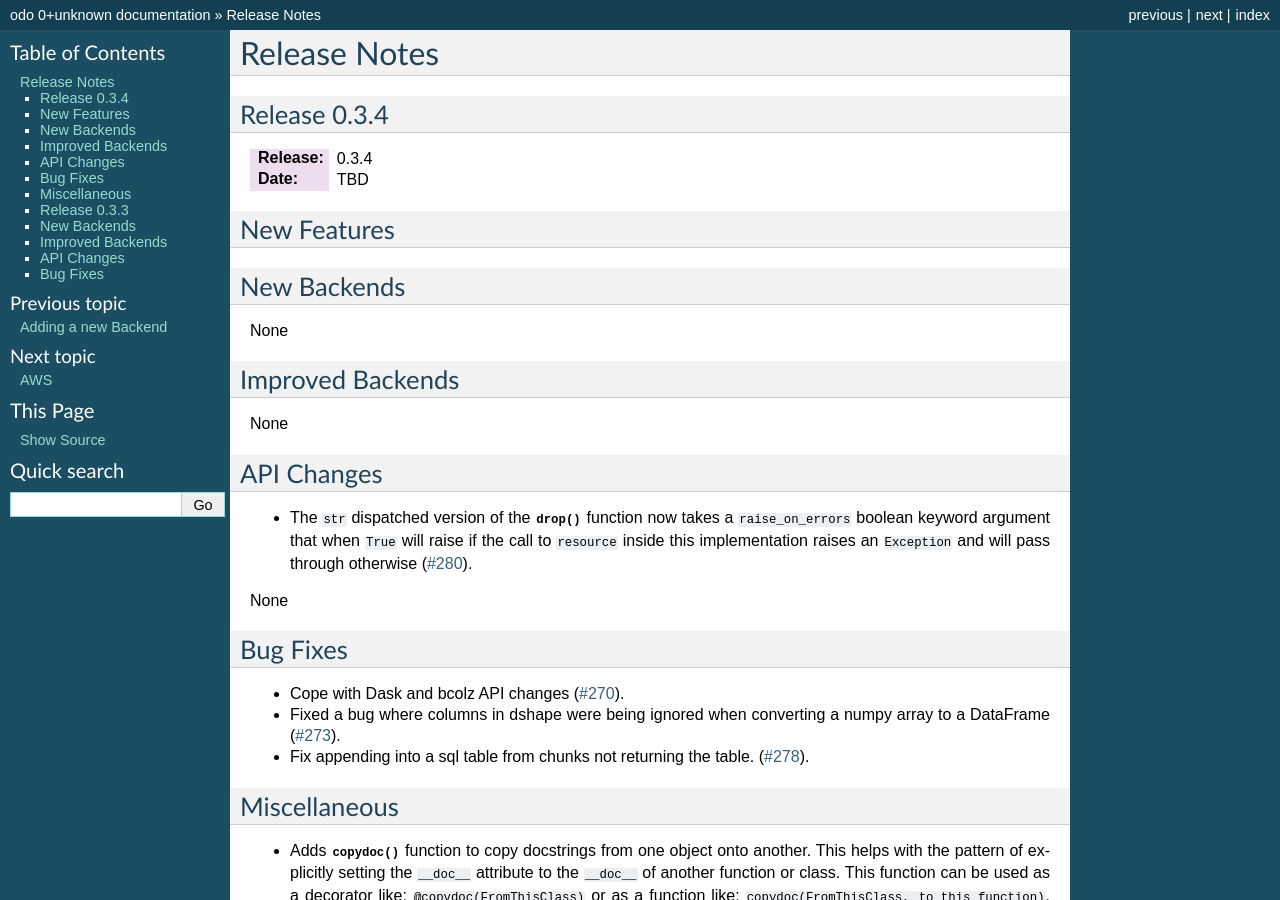
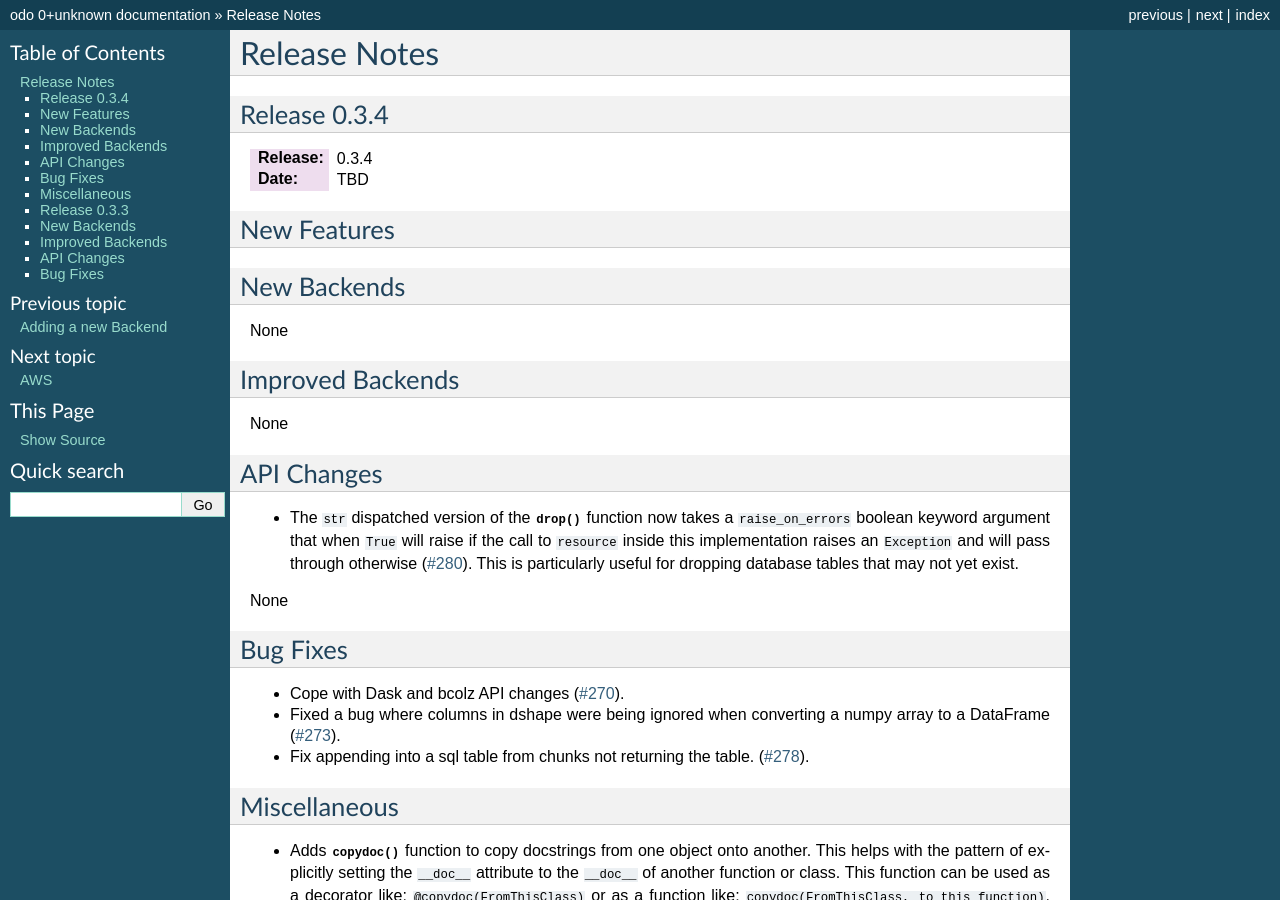
Before and after one commit to blaze/odo, a Sphinx documentation site: the page built from docs/source/releases.rst, in a window 1280 px wide and 900 px high. Built offline with Sphinx 7.4.7, drawn with Linux system fonts in a browser that asks for light colours.

Commit message:
Add more to 0.3.4 whatsnew

```diff
--- a/docs/source/whatsnew/0.3.4.txt
+++ b/docs/source/whatsnew/0.3.4.txt
@@ -23,7 +23,8 @@ API Changes
 * The ``str`` dispatched version of the :func:`~odo.drop.drop` function now
   takes a ``raise_on_errors`` boolean keyword argument that when ``True`` will
   raise if the call to ``resource`` inside this implementation raises an
-  ``Exception`` and will pass through otherwise (:issue:`280`).
+  ``Exception`` and will pass through otherwise (:issue:`280`). This is
+  particularly useful for dropping database tables that may not yet exist.
 
 None
 
```
